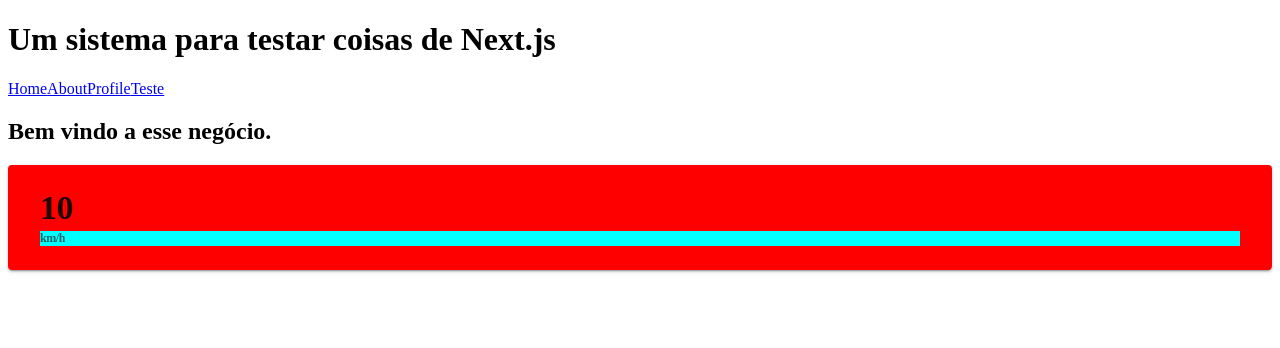
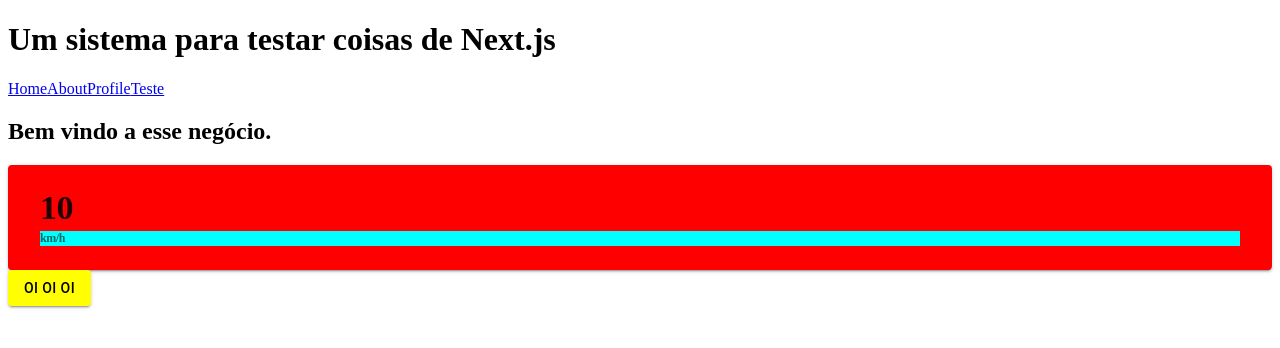
Before and after one commit to felipebastos/workshop, a Next.js app: page / in a window 1280 px wide. Shown: the top 348 px of the page. Built offline with nearby package versions, Linux system fonts and the light colour scheme.

Commit message:
Reaproveitando Botão Material

```diff
--- a/src/app/page.tsx
+++ b/src/app/page.tsx
@@ -1,6 +1,7 @@
 'use client'
 
 import Letreiro from '../shared/letreiro/letreiro';
+import BotaoDual from '@/shared/botaodual/botaodual';
 
 export default function Home() {
     return (
@@ -8,6 +9,7 @@ export default function Home() {
         <div>
             <h2>Bem vindo a esse negócio.</h2>
             <Letreiro value="10" unit="km/h" variant="doidin" />
+            <BotaoDual tipo="dois" variant="contained">Oi oi oi</BotaoDual>
         </div>
 
     )
--- /dev/null
+++ b/src/shared/botaodual/botaodual.tsx
@@ -0,0 +1,23 @@
+import * as React from 'react';
+import { styled } from '@mui/material/styles';
+import Button, { ButtonProps } from '@mui/material/Button';
+
+interface StyledButtonProps extends ButtonProps {
+  tipo?: "um" | "dois";
+}
+
+const BotaoDual = styled(Button, {
+  shouldForwardProp: (prop) => prop !== 'tipo',
+})<StyledButtonProps>(({ tipo, theme }) => ({
+  ...(tipo === 'um' &&
+    {
+        color: 'white',
+        backgroundColor: 'pink',
+    }),
+    ...(tipo === 'dois' && {
+      color: 'black',
+      backgroundColor: 'yellow',
+    }),
+}));
+
+export default BotaoDual;
```
